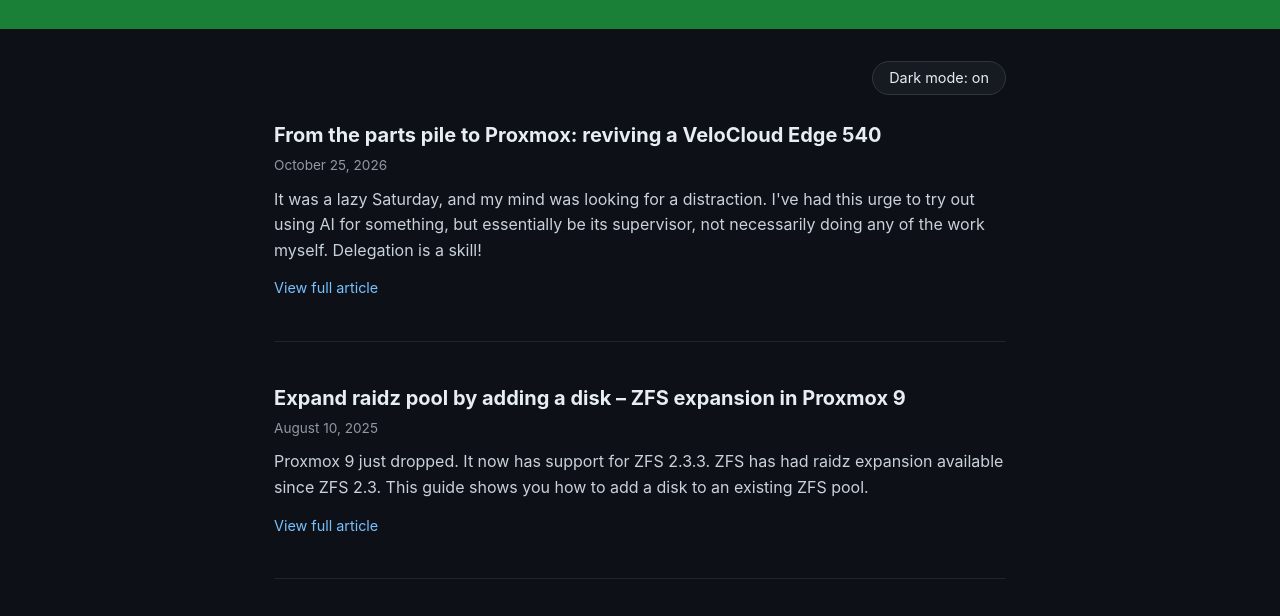
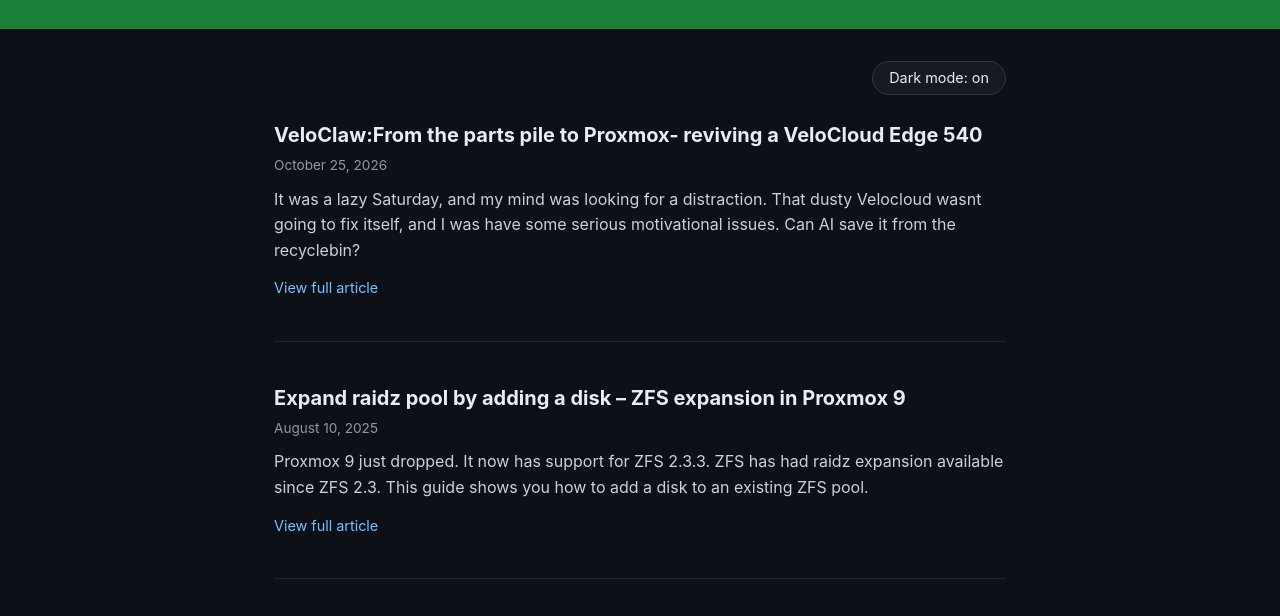
Before and after one commit to tacoresearch/jarenhavell.github.io, a plain HTML site: page index.html in a window 1280 px wide. Shown: the part 148-764 px from the top of the page. Drawn offline with Linux system fonts and the light colour scheme.

Commit message:
new blorg post about veloclaws

```diff
--- a/index.html
+++ b/index.html
@@ -180,9 +180,9 @@
     </div>
 
     <article>
-      <h2><a href="2026/10/25/velofix.html">From the parts pile to Proxmox: reviving a VeloCloud Edge 540</a></h2>
+      <h2><a href="2026/10/25/velofix.html">VeloClaw:From the parts pile to Proxmox- reviving a VeloCloud Edge 540</a></h2>
       <time>October 25, 2026</time>
-      <p>It was a lazy Saturday, and my mind was looking for a distraction. I've had this urge to try out using AI for something, but essentially be its supervisor, not necessarily doing any of the work myself. Delegation is a skill!</p>
+      <p>It was a lazy Saturday, and my mind was looking for a distraction. That dusty Velocloud wasnt going to fix itself, and I was have some serious motivational issues. Can AI save it from the recyclebin?</p>
       <a class="read-more" href="2026/10/25/velofix.html">View full article</a>
     </article>
 
```
Also changed, not shown: 2026/10/25/velofix.html (+1 -1 lines).
